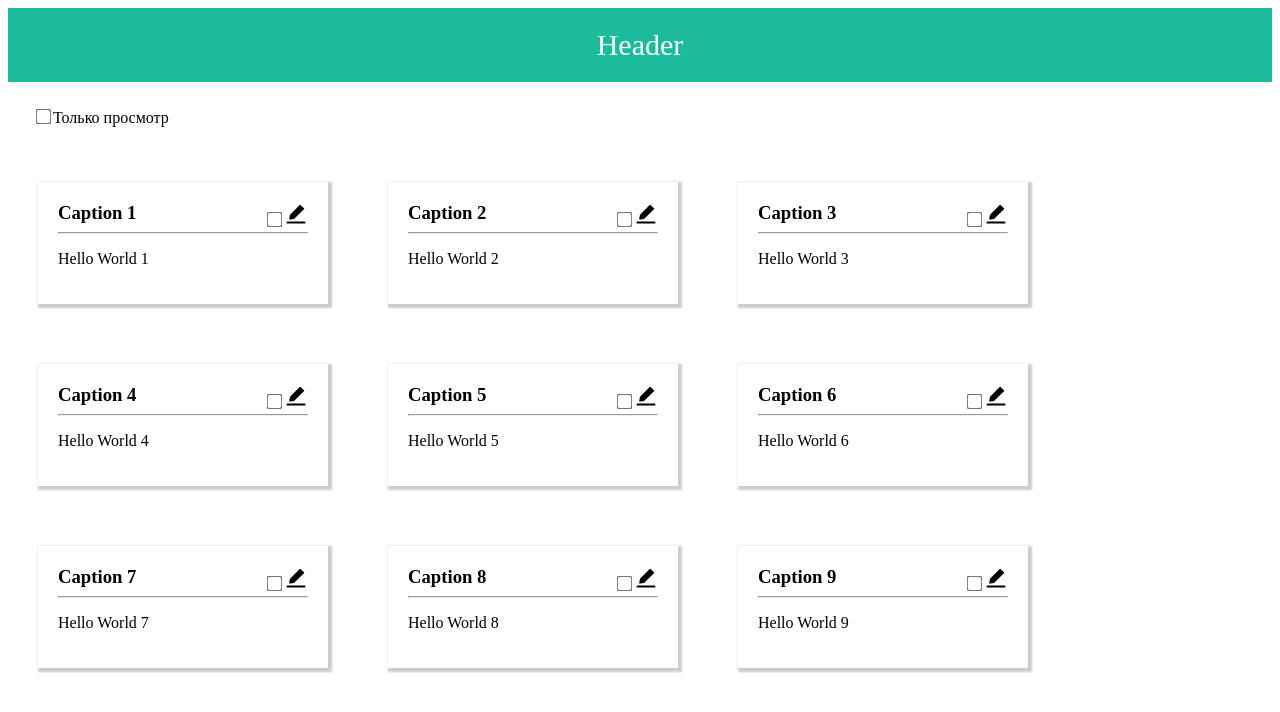
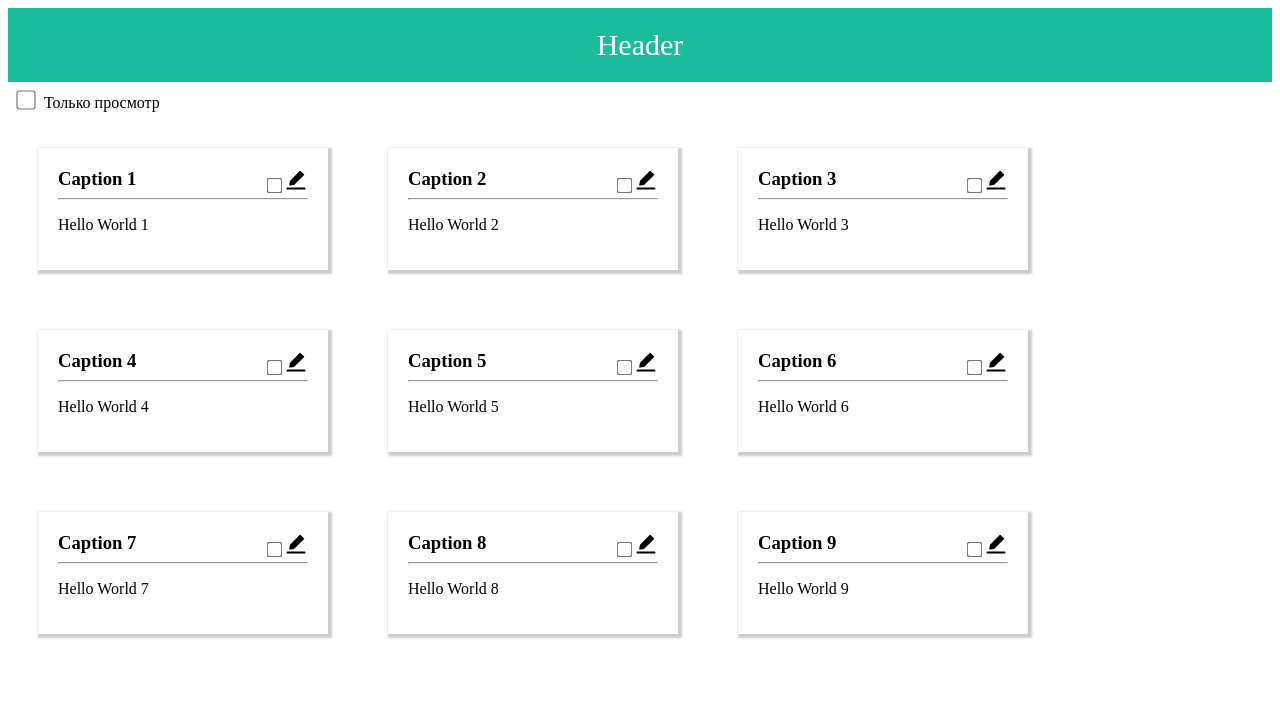
Before and after one commit to mhaurylenka/react-js-app, a React (Create React App) app: page / in a window 1280 px wide. Shown: the top 712 px of the page. Built offline with nearby package versions, Linux system fonts and the light colour scheme.

Commit message:
Task 5: Styled Component

```diff
--- a/package.json
+++ b/package.json
@@ -6,7 +6,8 @@
     "react": "^17.0.1",
     "react-dom": "^17.0.1",
     "react-icons": "^4.1.0",
-    "react-scripts": "4.0.1"
+    "react-scripts": "4.0.1",
+    "styled-components": "^5.2.1"
   },
   "scripts": {
     "start": "react-scripts start",
--- a/src/App.js
+++ b/src/App.js
@@ -2,6 +2,7 @@ import React, { useState } from 'react';
 
 import Header from './Header';
 import Card from './Card';
+import { Checkbox } from './Styles/Checkbox';
 
 const App = () => {
 
@@ -39,10 +40,10 @@ const App = () => {
   return (
     <div>
       <Header />
-      <div style={{ padding: '10px', margin: '15px' }}>
+      <Checkbox box={readModeState.isReadModeActive}>
         <input type="checkbox" id="only-read" onClick={toggleReadMode} />
         <label>Только просмотр</label>
-      </div>
+      </Checkbox>
       <div>
         {cardsState.map((card, index) => {
           return <Card
--- /dev/null
+++ b/src/Styles/Checkbox.js
@@ -0,0 +1,17 @@
+import styled from 'styled-components';
+
+export const Checkbox = styled.div`
+    color: ${props => props.box ? 'green' : 'black'};
+    font-weight: ${props => props.box ? 'bold' : 'normal'};
+    font-size: ${props => props.box ? '18px' : '16px'};
+
+    input {
+      margin: 10px;
+      width: ${props => props.box ? '18px' : '16px'};
+      height: ${props => props.box ? '18px' : '16px'};
+    }
+
+    label:hover {
+      color: ${props => props.box ? 'limegreen' : '#505050'};
+    }
+`;
```
Also changed, not shown: 2 other files (tests, documents, lock files or other folders).
